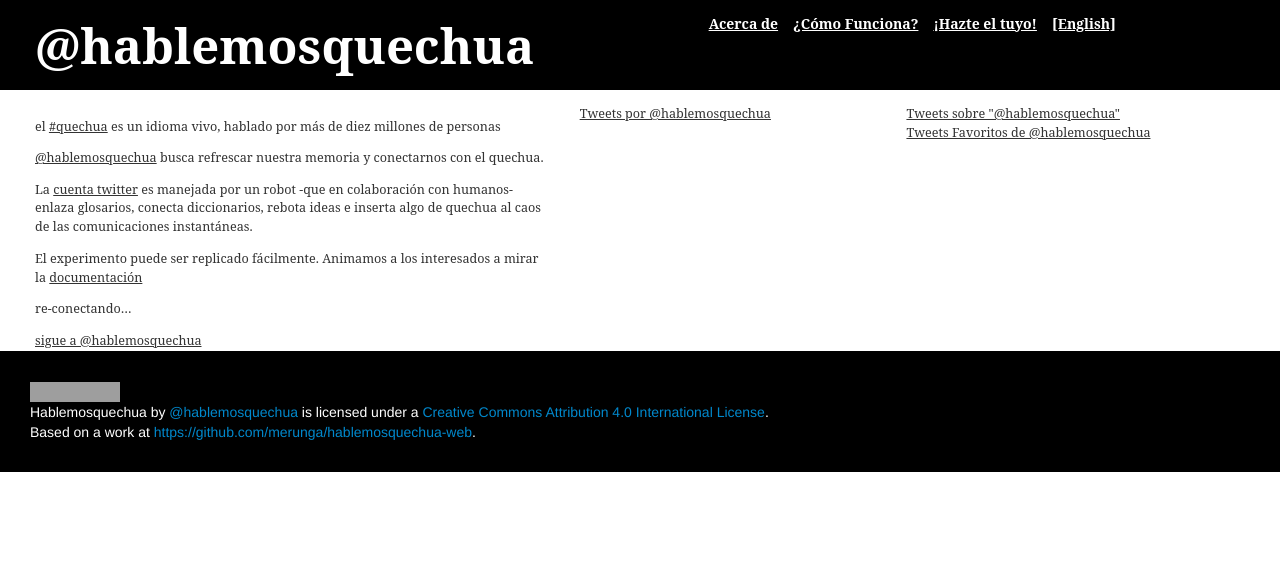
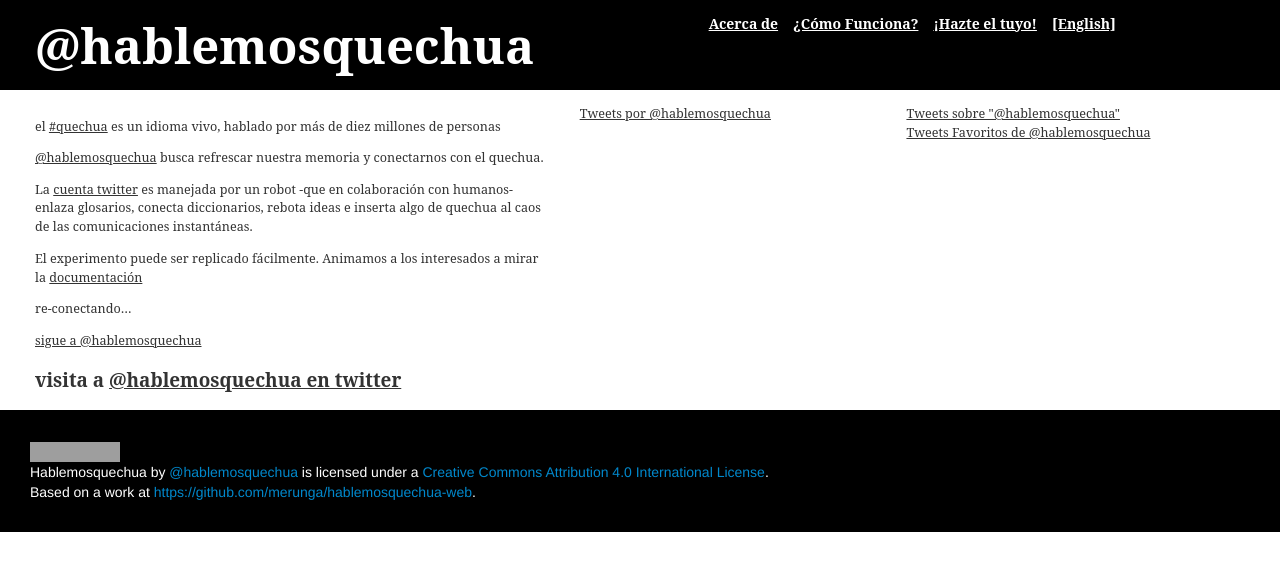
Before and after one commit to merunga/hablemosquechua-web, a Jekyll site: the page built from index.md, in a window 1280 px wide. Shown: the top 571 px of the page. Built offline with Jekyll 4.4.1, drawn with Linux system fonts in a browser that asks for light colours; some web fonts are replaced; comment, search, counter and statistics services are not loaded; some of the changed lines change nothing that is shown; grey boxes are pictures that could not be loaded.

Commit message:
big link to twitter

```diff
--- a/index.md
+++ b/index.md
@@ -8,7 +8,7 @@ es un idioma vivo, hablado por más de diez millones de personas
 
 [@hablemosquechua](https://twitter.com/hablemosquechua){:target="_blank"} busca refrescar nuestra memoria y conectarnos con el quechua.
 
-La [cuenta twitter](https://twitter.com/hablemosquechua) es manejada por un robot
+La [cuenta twitter](https://twitter.com/hablemosquechua){:target="_blank"} es manejada por un robot
 -que en colaboración con humanos- enlaza glosarios, conecta diccionarios, rebota ideas e inserta
 algo de quechua al caos de las comunicaciones instantáneas.
 
@@ -31,3 +31,5 @@ re-conectando...
   fjs.parentNode.insertBefore(js, fjs);
 }(document, 'script', 'facebook-jssdk'));</script>
 </div>
+
+# visita a [@hablemosquechua en twitter](http://twitter.com/hablemosquechua){:target="_blank"}
```
Also changed, not shown: 1 other file.
